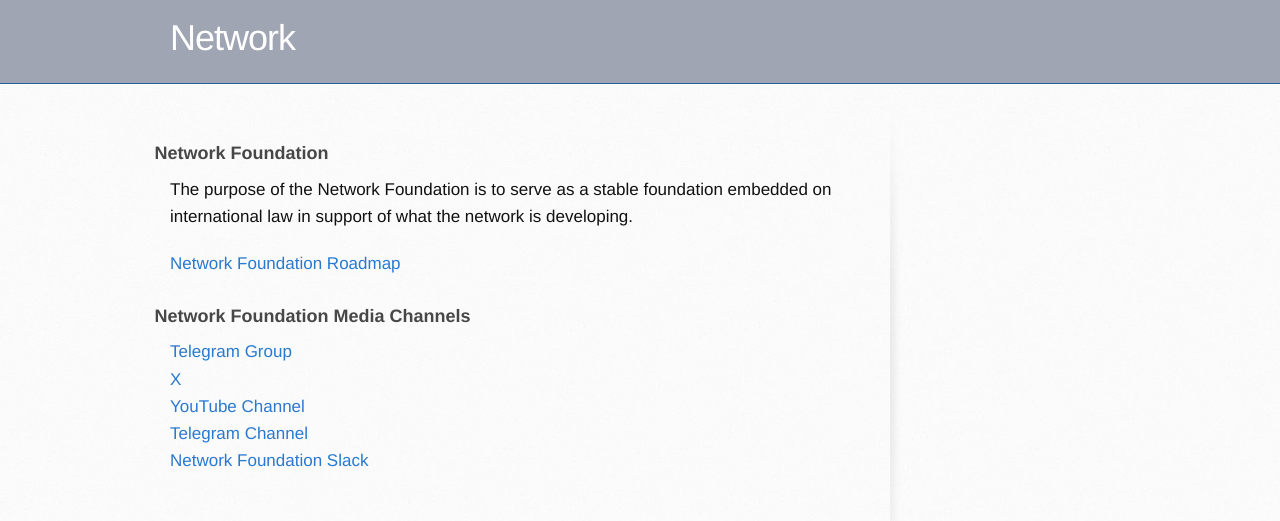
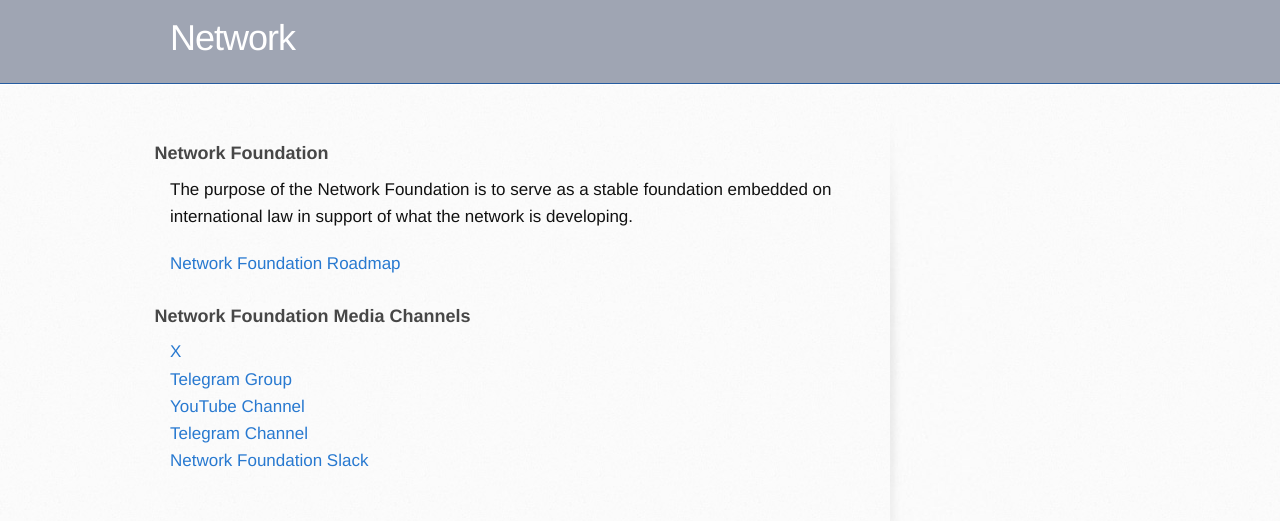
Before and after one commit to networkf/network.github.io, a Jekyll site: the page built from foundation.md, in a window 1280 px wide. Shown: the top 521 px of the page. Built offline with Jekyll 4.4.1, drawn with Linux system fonts in a browser that asks for light colours; some web fonts are replaced; our own code applies the rules of GitHub Pages for plain Markdown files; the repository's description, which GitHub fills in, is left out.

Commit message:
Update foundation.md

```diff
--- a/foundation.md
+++ b/foundation.md
@@ -13,9 +13,9 @@ The purpose of the Network Foundation is to serve as a stable foundation embedde
 <br>
 
 ### Network Foundation Media Channels
+<a href="https://x.com/networkfdn" target="_blank">X</a>
+<br>
 <a href="https://t.me/networkfoundation" target="_blank">Telegram Group</a>
-<br>
-<a href="https://x.com/networkfdn" target="_blank">X</a>
 <br>
 <a href="https://youtube.com/@networkfdn" target="_blank">YouTube Channel</a>
 <br>
```
